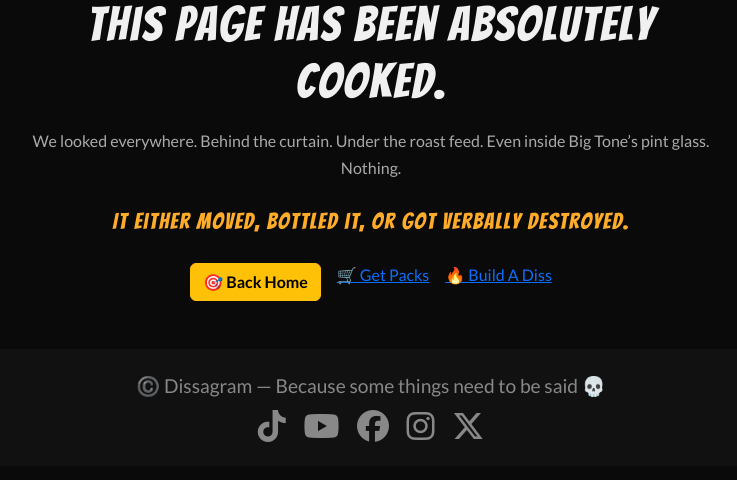
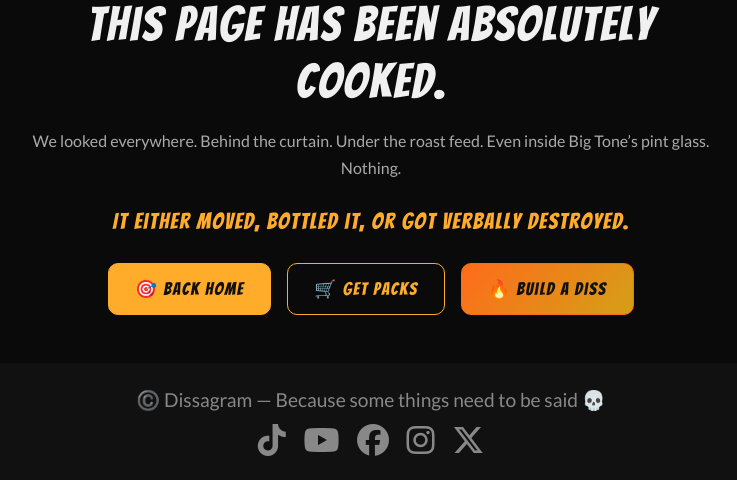
Before and after one commit to yinyangsammy/dissagram, a Django app: template templates/404.html in a window 1280 px wide. Shown: the part 464-944 px from the top of the page, without its empty margins (269-1006 px from the left). Before the commit the page ends 906 px from the top, so only its background shows below. Run offline with Django 5.2, Linux system fonts and the light colour scheme; the template is opened without the code that fills it, so the values that code supplies are empty.

Commit message:
updated 404 page

```diff
--- a/templates/404.html
+++ b/templates/404.html
@@ -7,35 +7,58 @@
 Dissagram 404 page — this page has been roasted beyond recognition.
 {% endblock %}
 
+{% block extra_css %}
 <style>
-.btn-fire-diss {
-  background: linear-gradient(135deg, rgb(255, 107, 26), rgb(212, 160, 23));
+.error-actions a {
+    font-family: 'Bangers', cursive;
+    font-size: 1.1rem;
+    letter-spacing: 1.5px;
+    padding: 12px 26px;
+    border-radius: 10px;
+    text-decoration: none;
+    transition: all 0.2s ease;
+    display: inline-flex;
+    align-items: center;
+    justify-content: center;
+    gap: 6px;
 }
 
-  .btn-fire-diss:hover {
-            background: rgb(255, 107, 26);
-            color: #fff;
-  }
+.btn-back-home {
+    background: #ffac2b;
+    color: #111;
+    border: 1.5px solid #ffac2b;
+}
 
+.btn-back-home:hover {
+    background: #ff6b1a;
+    border-color: #ff6b1a;
+    color: #fff;
+}
 
-element {
-}
 .btn-get-pack {
-  background: transparent;
-  color: #ffac2b;
-
-  border: 1.5px solid #ffac2b;
-  text-decoration: none;
+    background: transparent;
+    color: #ffac2b;
+    border: 1.5px solid #ffac2b;
 }
 
 .btn-get-pack:hover {
-     border-color: #27ae60;
+    border-color: #27ae60;
     color: #27ae60;
-    text-decoration: none;
 }
 
+.btn-fire-diss {
+    background: linear-gradient(135deg, rgb(255, 107, 26), rgb(212, 160, 23));
+    color: #111;
+    border: 1.5px solid rgb(255, 107, 26);
+}
 
+.btn-fire-diss:hover {
+    background: linear-gradient(135deg, #e8621a, #c0392b);
+    border-color: #c0392b;
+    color: #fff;
+}
 </style>
+{% endblock %}
 
 {% block content %}
 <section class="container text-center py-5">
@@ -79,8 +102,8 @@ element {
             It either moved, bottled it, or got verbally destroyed.
         </p>
 
-        <div class="mt-4 d-flex justify-content-center gap-3 flex-wrap">
-            <a href="{% url 'home:home' %}" class="btn btn-warning fw-bold">
+        <div class="error-actions mt-4 d-flex justify-content-center gap-3 flex-wrap">
+            <a href="{% url 'home:home' %}" class="btn-back-home">
                 🎯 Back Home
             </a>
 
@@ -88,7 +111,7 @@ element {
                 🛒 Get Packs
             </a>
 
-            <a href="{% url 'disses:diss_create' %}" class=".btn-fire-diss">
+            <a href="{% url 'disses:diss_create' %}" class="btn-fire-diss">
                 🔥 Build A Diss
             </a>
         </div>
```
